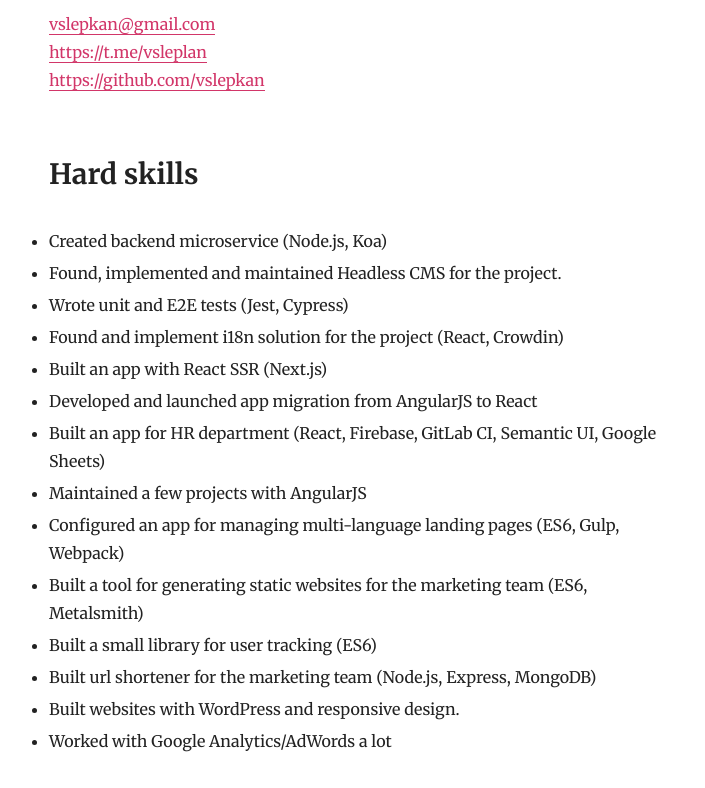
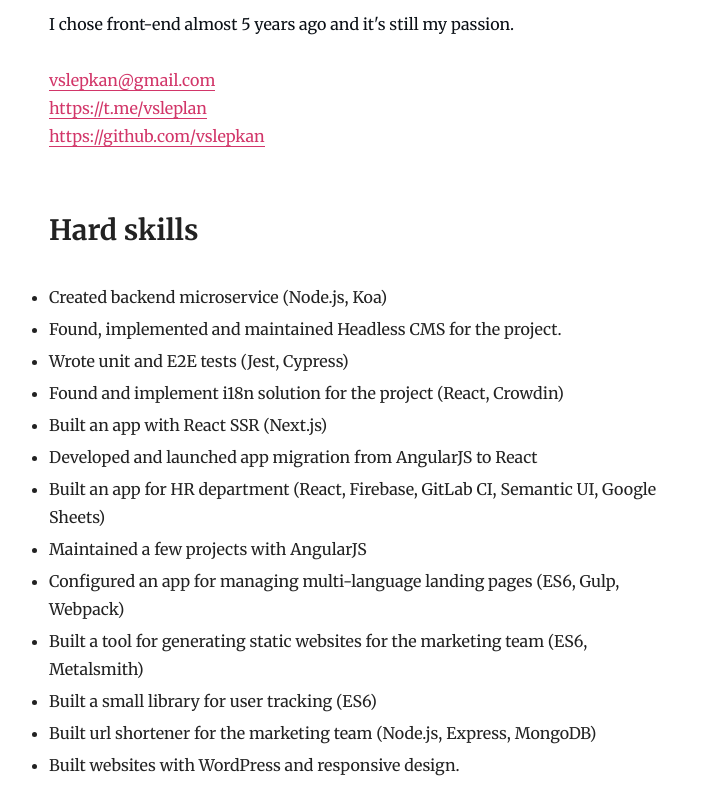
Before and after one commit to vslepkan/me, a plain HTML site: page index.html in a window 1280 px wide. Shown: the part 200-988 px from the top of the page, without its empty margins (276-981 px from the left). Drawn offline with nearby package versions, Linux system fonts and the light colour scheme.

Commit message:
feat: add a little summary

```diff
--- a/index.html
+++ b/index.html
@@ -238,6 +238,7 @@
       </header>
       <article>
         <h1>Vladyslav Slepkan</h1>
+        <p>I chose front-end almost 5 years ago and it's still my passion.</p>
         <a href="mailto:vslepkan@gmail.com">vslepkan@gmail.com</a><br />
         <a href="https://t.me/vsleplan" target="_blank">https://t.me/vsleplan</a
         ><br />
```
